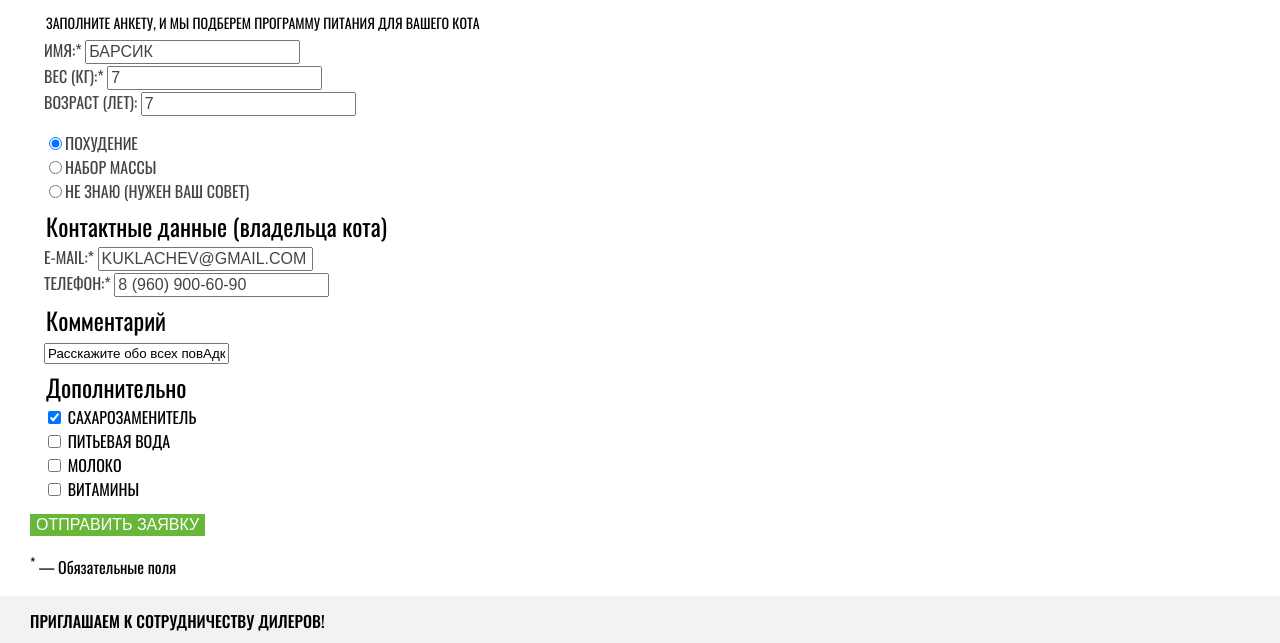
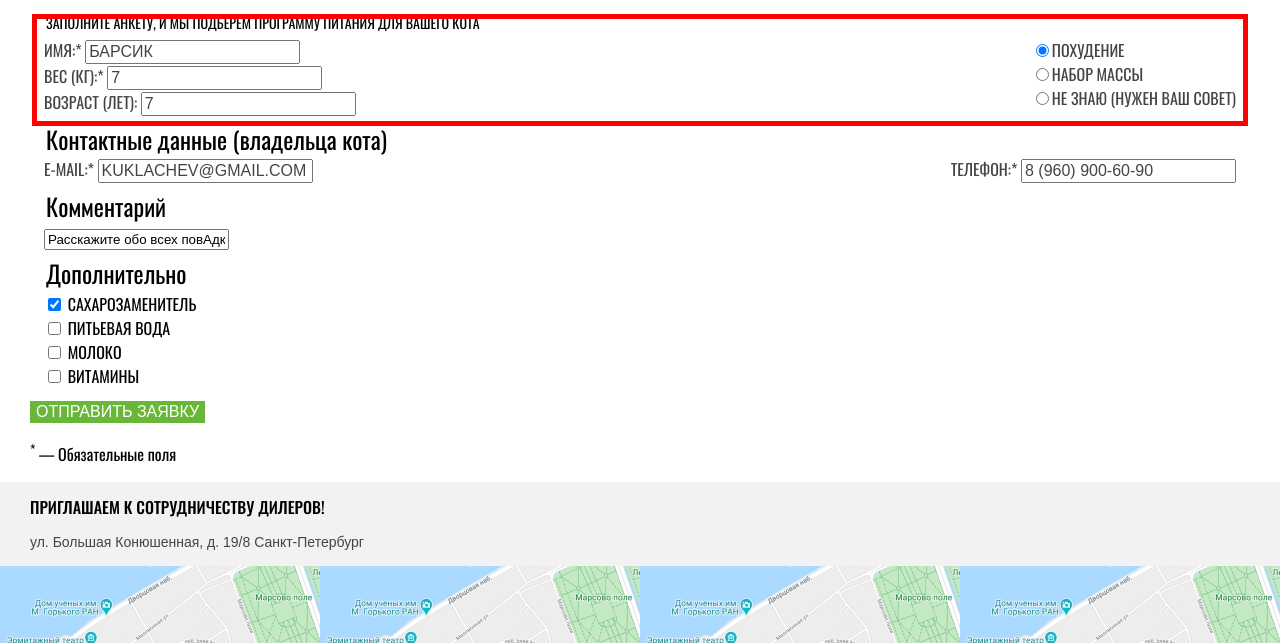
Before and after one commit to VitalyEn/1358343-cat-energy-21, a website: page source/form.html in a window 1280 px wide. Shown: the part 152-795 px from the top of the page. Drawn offline with nearby package versions, Linux system fonts and the light colour scheme; files that its build step writes are made by us from their sources.

Commit message:
перестройка данных и контактов

```diff
--- a/source/form.html
+++ b/source/form.html
@@ -77,8 +77,8 @@
             <input class="data__input" type="number" name="age" id="age" value="7">
           </li>
         </ul>
-      </fieldset>
-      <fieldset class="programs-choice">
+
+      <div class="programs-choice">
         <legend class="visually-hidden">Выбор программы</legend>
         <ul class="programs-choice__list list-style">
           <li class="programs-choice__item">
@@ -91,6 +91,7 @@
             <label><input class="programs-choice__input" name="program" type="radio" value="unknown">Не знаю (Нужен ваш совет)</label>
           </li>
         </ul>
+      </div>
       </fieldset>
       <fieldset class="client-contacts">
         <legend class="client-contacts__title">Контактные данные (владельца кота)</legend>
--- a/source/sass/blocks/client-contacts.scss
+++ b/source/sass/blocks/client-contacts.scss
@@ -1,6 +1,12 @@
 .client-contacts__title {
   font-size: 24px;
   line-height: 26px;
+}
+
+.client-contacts__list {
+  display: flex;
+  flex-wrap: wrap;
+  justify-content: space-between;
 }
 
 .client-contacts__label,
--- a/source/sass/blocks/data.scss
+++ b/source/sass/blocks/data.scss
@@ -1,3 +1,12 @@
+.data {
+  display: flex;
+  flex-wrap: wrap;
+  justify-content: space-between;
+
+  outline: 5px solid red;
+  outline-offset: -5px;
+}
+
 .data legend {
   font-size: 14px;
   line-height: 18px;
```
